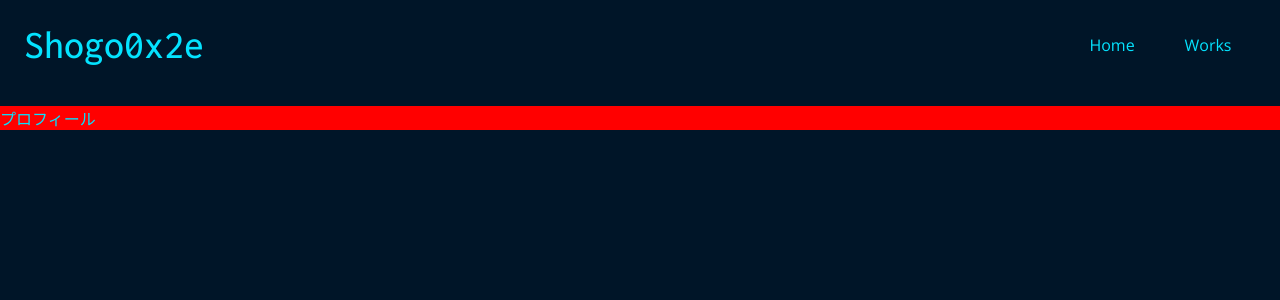
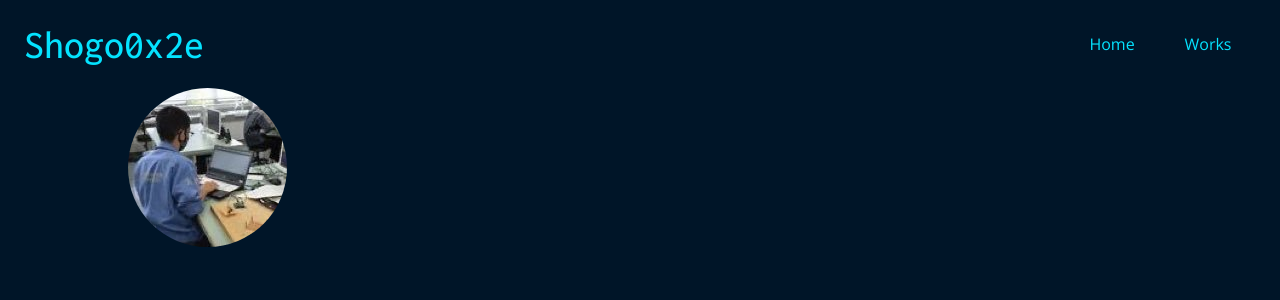
Before and after one commit to shogo0x2e/portfolio-v1, a Next.js app: page / in a window 1280 px wide. Shown: the top 300 px of the page. Built offline with nearby package versions, Linux system fonts and the light colour scheme.

Commit message:
ナビゲーションの固定 & プロ画配置

```diff
--- a/components/Profile.tsx
+++ b/components/Profile.tsx
@@ -13,6 +13,8 @@ import styles from "../styles/Profile.module.scss"
 
 export default function Profile() {
   return (
-    <p className={styles.test}>プロフィール</p>
+    <>
+      <img className={styles.my_image} src="images/my_image.jpg"/>
+    </>
   )
 }
--- a/pages/index.tsx
+++ b/pages/index.tsx
@@ -27,8 +27,13 @@ export default function Home() {
         <title>Shogo Kitada</title>
       </Head>
       <main className={styles.main_style}>
+
         <Navigation />
-        <Profile />
+
+        <div className={styles.container}>
+          <Profile />
+        </div>
+
       </main>
     </>
   )
--- a/styles/Home.module.scss
+++ b/styles/Home.module.scss
@@ -9,7 +9,16 @@
     I would be happy to notify me if you use part of my code.
 */
 
+.main_style {
+  // .container でナビゲーションバー分の position: fixed;
+  // をする用
+  position: relative;
+  margin: 0;
+}
 
-.main_style {
-    margin: 0;
+.container {
+  width: 80%;
+
+  // 水平中央ぞろえ
+  margin: 88px auto 0 auto;
 }
--- a/styles/Navigation.module.scss
+++ b/styles/Navigation.module.scss
@@ -10,8 +10,21 @@
 */
 
 .navigator {
+
+  background-color: var(--base-color);
+
+  // Home.module.scss と対応
+  height: 88px;
+
+  // 子供達を真ん中を空けるように配置
   display: flex;
   justify-content: space-between;
+
+  // スクロールしても上に表示するよう固定
+  position: fixed;
+  top: 0;
+  // fixed にすると、幅を指定しないと幅いっぱいまで伸びない
+  width: 100%;
 }
 
 .logo {
--- a/styles/Profile.module.scss
+++ b/styles/Profile.module.scss
@@ -9,6 +9,8 @@
     I would be happy to notify me if you use part of my code.
 */
 
-.test {
-    background-color: red;
+.my_image {
+  object-fit: cover;
+  border-radius: 50%;
+  border: 10px white;
 }
```
Also changed, not shown: public/images/my_image.jpg (added).
